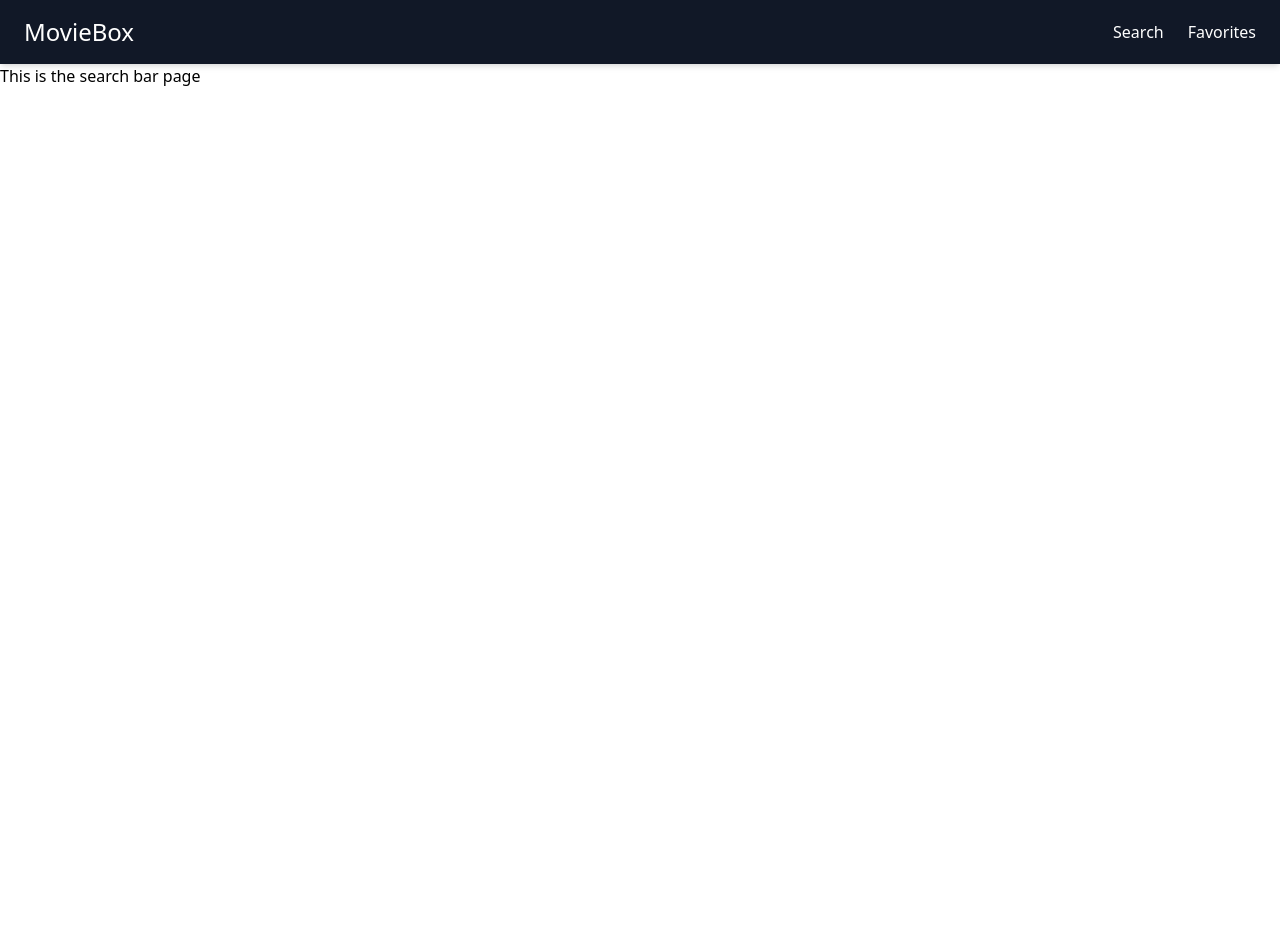
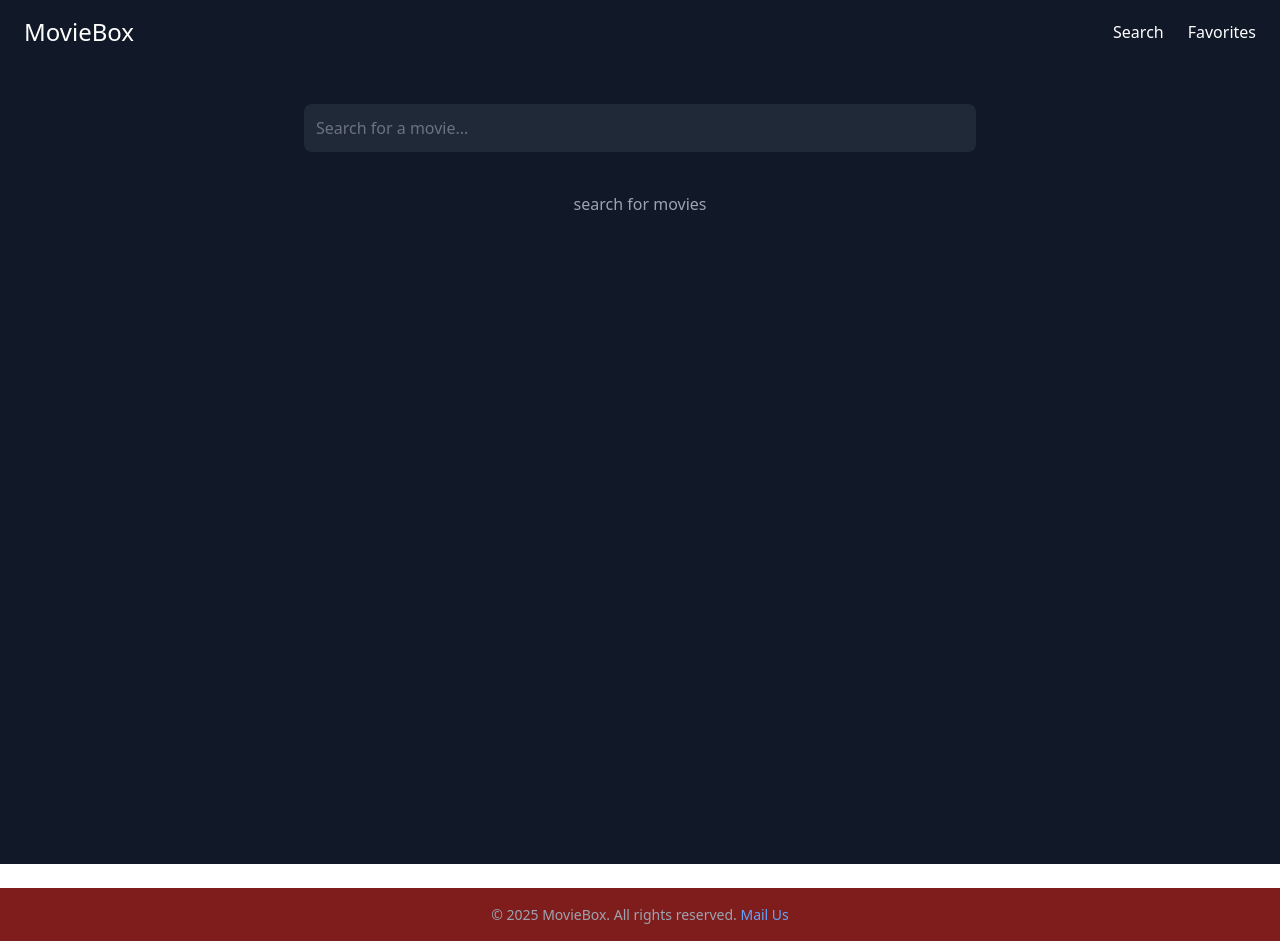
Before and after one commit to Nosafrontdev/MovieBox, a React (Vite) app in the folder MovieBox/: page /search in a window 1280 px wide. Before the commit the page ends 800 px from the top, so only its background shows below. Built offline with nearby package versions, Linux system fonts and the light colour scheme.

Commit message:
SearchBar Feature and route to movie Details  implemented

```diff
--- a/MovieBox/src/components/FooterPage.jsx
+++ b/MovieBox/src/components/FooterPage.jsx
@@ -1,7 +1,7 @@
 function FooterPage() {
   return (
     <footer className="bg-red-900 text-gray-400 text-center text-sm mt-6 border-t border-red-900 pt-4 pb-4">
-      © {new Date().getFullYear()} MovieBox. All rights reserved.<a href='mailto:nosyblink@gmail.com' className="text-yellow-400 hover:underline"> Mail Us</a>
+      © {new Date().getFullYear()} MovieBox. All rights reserved.<a href='mailto:nosyblink@gmail.com' className="text-blue-400 hover:underline"> Mail Us</a>
         </footer>
   );
 }
--- a/MovieBox/src/components/SearchBar.jsx
+++ b/MovieBox/src/components/SearchBar.jsx
@@ -1,12 +1,94 @@
+import FooterPage from "./FooterPage";
 import NavBar from "./NavBar";
+import { useState } from "react";
+import { useQuery } from "@tanstack/react-query";
+import { useNavigate } from "react-router";
 
 function SearchBar() {
+    const [searchItem, setSearchItem] = useState("");
+     const navigate =useNavigate();
+
+     const handleChange = (event) => {
+    setSearchItem(event.target.value);
+  };
+     const {isLoading, isError, data} = useQuery({
+        queryKey: ['search', searchItem],
+        queryFn: async () => {
+            const res = await fetch (`https://api.themoviedb.org/3/search/movie?query=${searchItem}&api_key=b7c7d3158679562cb5e5447d7b2e0b20`);
+            if (!res.ok)
+             throw new Error ('Network response is not ok');
+            return res.json();
+    },
+
+        enabled: !!searchItem,
+        staleTime: 5000,
+     });
     return (
         <>
         <NavBar />
-        <h1> This is the search bar page</h1>
-        </>
-    );
+        <section className="bg-gray-900 min-h-screen text-white px-4 py-10">
+        <div className="max-w-2xl mx-auto text-center mb-8">
+          <input
+            type="text"
+            placeholder="Search for a movie..."
+            value={searchItem}
+            onChange={handleChange}
+            className="w-full p-3 rounded-lg bg-gray-800 text-gray-200 placeholder-gray-500 focus:outline-none focus:ring-2 focus:ring-yellow-400"
+          />
+        </div>
+
+        {isLoading && (
+          <p className="text-center text-gray-400">Searching for movies...</p>
+        )}
+        {isError && (
+          <p className="text-center text-red-500">
+            Something went wrong. Please try again.
+          </p>
+        )}
+
+        {data?.results?.length > 0 ? (
+          <div className="grid grid-cols-2 sm:grid-cols-3 md:grid-cols-4 lg:grid-cols-5 gap-4">
+            {data.results.map((movie) => (
+              <div
+                key={movie.id}
+                onClick={() => navigate(`/movie/${movie.id}`)}
+                className="bg-gray-800 rounded-lg overflow-hidden shadow-md hover:scale-105 transition-transform duration-300 cursor-pointer"
+              >
+                <img
+                  src={`https://image.tmdb.org/t/p/w500${movie.poster_path}`}
+                  alt={movie.title}
+                  className="w-full h-72 object-cover"
+                />
+                <div className="p-3">
+                  <h3 className="text-sm font-semibold truncate">
+                    {movie.title}
+                  </h3>
+                  <p className="text-yellow-400 text-xs mt-1">
+                     {movie.vote_average}
+                  </p>
+                </div>
+              </div>
+            ))}
+          </div>
+        ) : (
+          !isLoading &&
+          searchItem && (
+            <p className="text-center text-gray-400 mt-6">
+              No movies found for “{searchItem}”.
+            </p>
+          )
+        )}
+
+        {!searchItem && (
+          <p className="text-center text-gray-400 mt-10">
+             search for movies
+          </p>
+        )}
+      </section>
+
+      <FooterPage />
+    </>
+  );
 }
 
 export default SearchBar;
```
